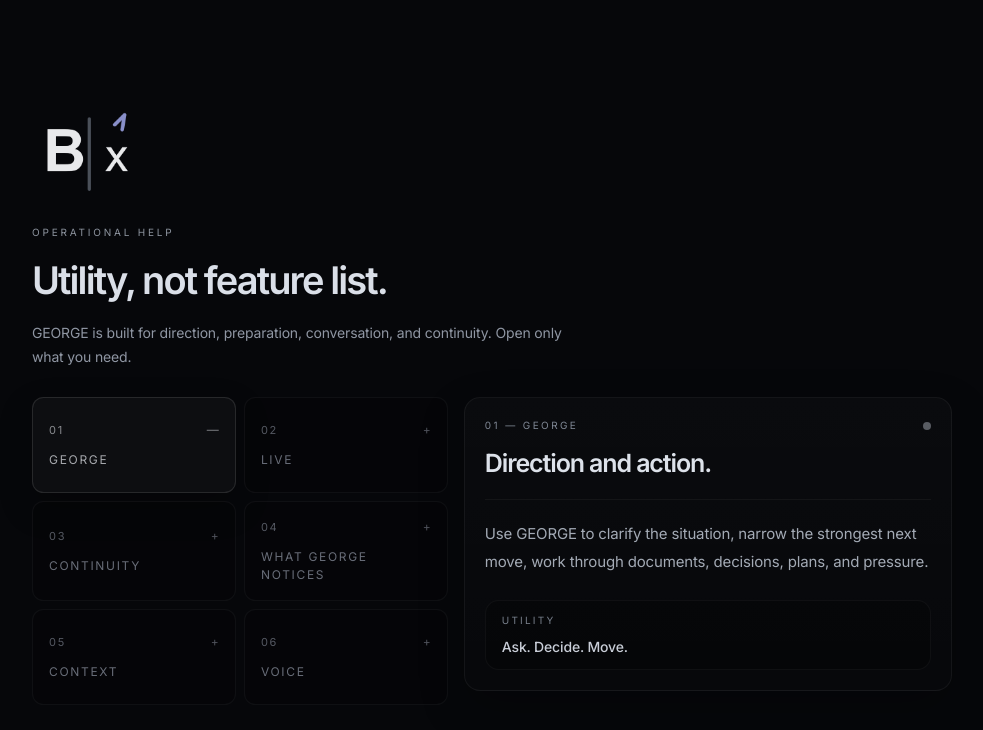
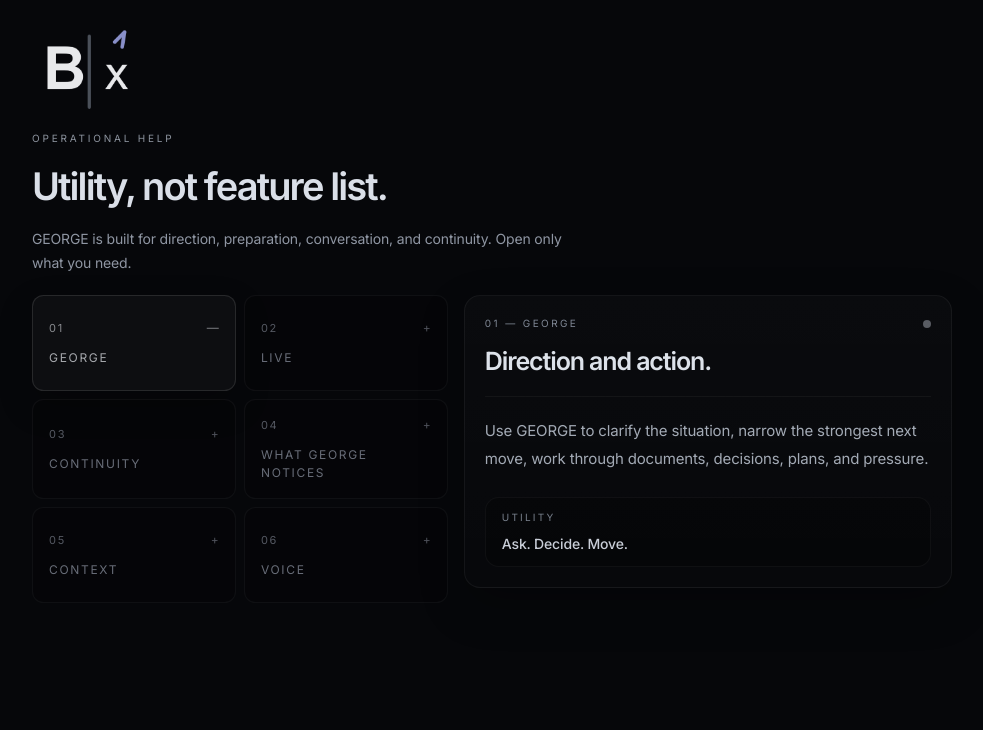
Before and after one commit to LesKemVal/ai-clarity, a Next.js app: page /help in a window 1280 px wide. Shown: the top 730 px of the page, without its empty margins (148-1131 px from the left). Built offline with nearby package versions, Linux system fonts and the light colour scheme.

Commit message:
Tighten help page hero spacing

```diff
--- a/app/help/page.tsx
+++ b/app/help/page.tsx
@@ -76,13 +76,13 @@ export default function HelpPage() {
   const active = HELP_ITEMS.find((item) => item.id === open) || HELP_ITEMS[0]
 
   return (
-    <main className="min-h-[100dvh] bg-[#06070A] px-5 py-8 text-[#D7DBE4]">
-      <div className="mx-auto flex min-h-[calc(100dvh-64px)] w-full max-w-[920px] flex-col justify-center">
-        <section className="mb-7 max-w-[660px]">
+    <main className="min-h-[100dvh] bg-[#06070A] px-5 pb-8 pt-3 text-[#D7DBE4]">
+      <div className="mx-auto flex w-full max-w-[920px] flex-col justify-start">
+        <section className="mb-5 max-w-[660px]">
           <img
             src="/logofav.png"
             alt="BRANESx"
-            className="mb-7 h-28 w-28 rounded-[1.65rem] object-contain opacity-95"
+            className="mb-4 h-28 w-28 rounded-[1.65rem] object-contain opacity-95"
           />
 
           <div className="text-[10px] uppercase tracking-[0.28em] text-[#8D949F]">
```
